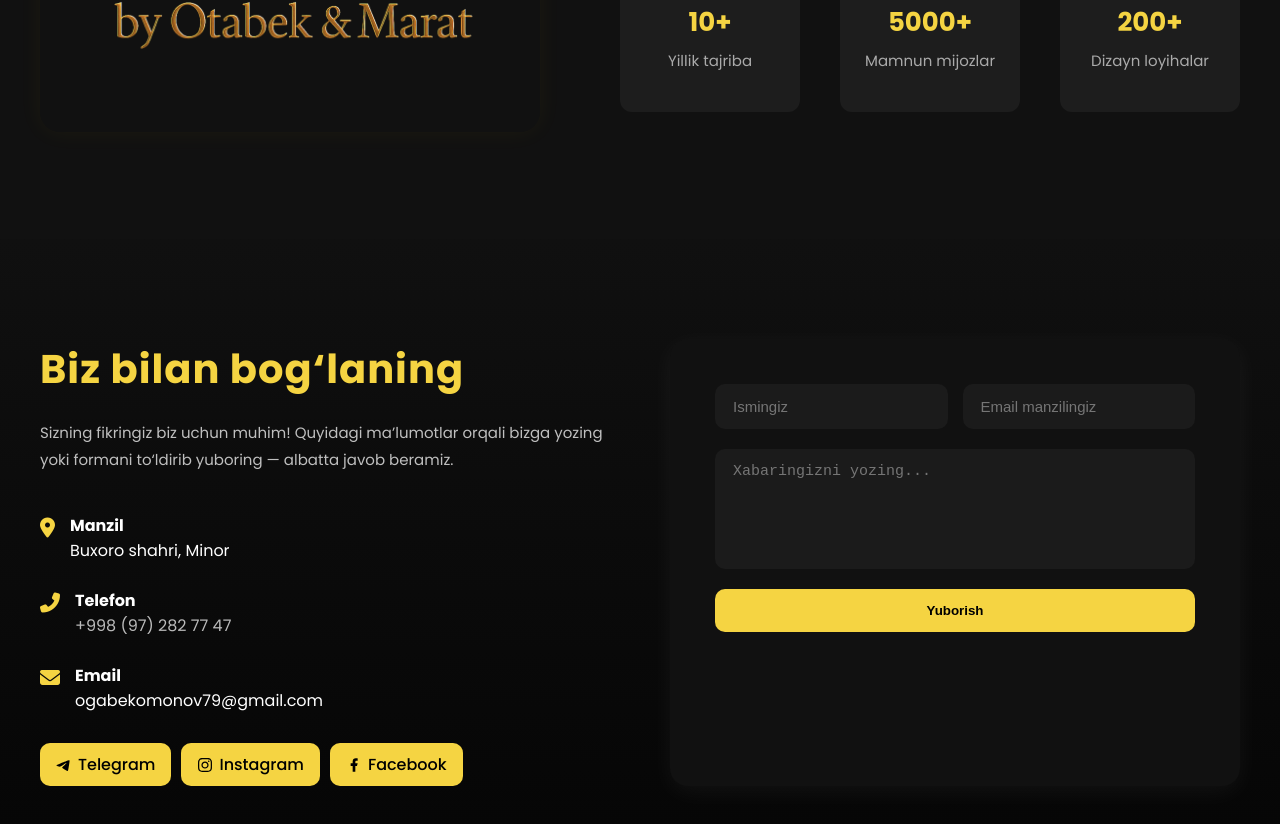
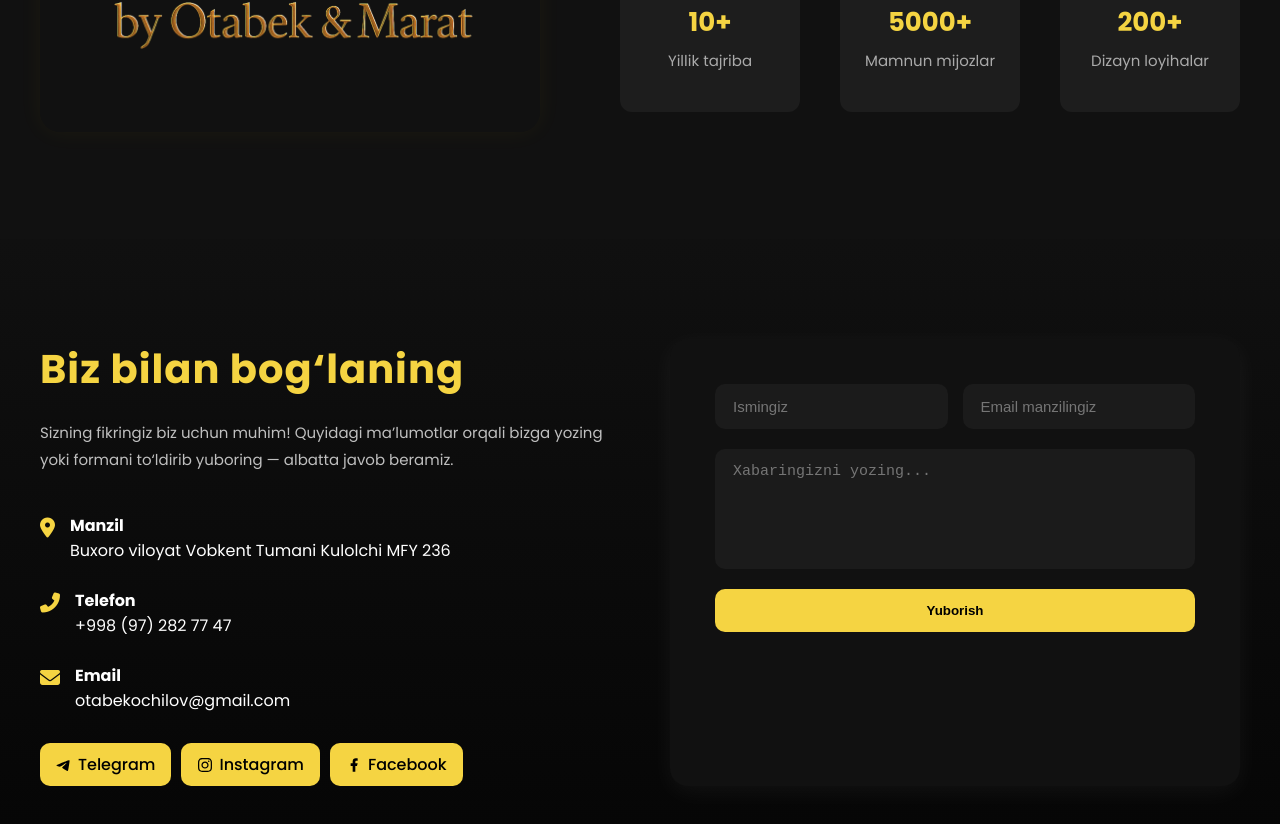
Before and after one commit to amonovdobry07/otabek-marat, a React (Vite) app: page / in a window 1280 px wide. Shown: the part 2072-2896 px from the top of the page. Built offline with nearby package versions, Linux system fonts and the light colour scheme.

Commit message:
all things changed

```diff
--- a/src/components/Contact/Contact.jsx
+++ b/src/components/Contact/Contact.jsx
@@ -22,7 +22,7 @@ const Contact = () => {
         observer.observe(section);
     }, []);
 
-    const{t, i18n} = useTranslation()
+    const { t, i18n } = useTranslation()
     return (
         <section className="contact" id="contact">
             <div className="contact-container">
@@ -38,7 +38,7 @@ const Contact = () => {
                             <i className="fas fa-map-marker-alt"></i>
                             <div>
                                 <h4>{t(`Manzil`)}</h4>
-                                <p>Buxoro shahri, Minor</p>
+                                <p>Buxoro viloyat Vobkent Tumani Kulolchi MFY 236</p>
                             </div>
                         </div>
 
@@ -48,10 +48,10 @@ const Contact = () => {
                                 <h4>{t(`Telefon`)}</h4>
                                 <a
                                     href="tel:+998972827747"
-                                    style={{ color: "#bbb" }}
+                                    style={{ color: "#ffffffff" }}
                                     rel="noopener noreferrer"
                                 >
-                                    +998 (97) 282 77 47
+                                    <p> +998 (97) 282 77 47</p>
                                 </a>
                             </div>
                         </div>
@@ -60,14 +60,14 @@ const Contact = () => {
                             <i className="fas fa-envelope"></i>
                             <div>
                                 <h4>{t(`Email`)}</h4>
-                                <p>ogabekomonov79@gmail.com</p>
+                                <p>otabekochilov@gmail.com</p>
                             </div>
                         </div>
                     </div>
 
                     <div className="social-links">
                         <a
-                            href="https://t.me/Oga_dobry07"
+                            href="https://t.me/joinchat/AAAAAEmnJj9WH6sevO3JHw"
                             target="_blank"
                             rel="noopener noreferrer"
                         >
@@ -75,7 +75,7 @@ const Contact = () => {
                         </a>
 
                         <a
-                            href="https://www.instagram.com/_amonoff_06_/"
+                            href="https://www.instagram.com/"
                             target="_blank"
                             rel="noopener noreferrer"
                         >
--- a/src/components/Header.css
+++ b/src/components/Header.css
@@ -1,5 +1,6 @@
 @import url("https://fonts.googleapis.com/css2?family=Poppins:wght@300;400;500;600;700&family=Lora:wght@400;600;700&display=swap");
 @import url('https://fonts.googleapis.com/css2?family=Inconsolata:wght@200..900&display=swap');
+
 .big_header_background {
     width: 100%;
     height: 100vh;
@@ -9,8 +10,7 @@
 .header_logo_background {
     width: 100%;
     height: 100%;
-    background: url(../assets/ChatGPT\ Image\ 16\ окт.\ 2025\ г.\,\ 08_52_16.png)
-    center center / cover no-repeat;
+    background: url(../assets/ChatGPT\ Image\ 16\ окт.\ 2025\ г.\,\ 08_52_16.png) center center / cover no-repeat;
 }
 
 /* === HEADER NAV === */
@@ -19,7 +19,8 @@
     top: 0;
     left: 0;
     width: 100%;
-    background: rgba(0, 0, 0, 0.6); /* qora shaffof fon */
+    background: rgba(0, 0, 0, 0.6);
+    /* qora shaffof fon */
     backdrop-filter: blur(10px);
     border-bottom: 1px solid rgba(255, 200, 0, 0.2);
     box-shadow: 0 4px 15px rgba(0, 0, 0, 0.3);
@@ -76,6 +77,7 @@
     text-shadow: 0 0 15px rgba(255, 217, 0, 0.778);
     animation: fadeIn 1s ease;
 }
+
 #select {
     font-family: "Montserrat", sans-serif;
     font-optical-sizing: auto;
@@ -97,7 +99,7 @@
     width: 140px;
 }
 
-#select option{
+#select option {
     color: white;
     background-color: #1a1a1a;
     cursor: pointer;
@@ -108,6 +110,7 @@
         opacity: 0;
         transform: translateY(20px);
     }
+
     to {
         opacity: 1;
         transform: translateY(0);
@@ -156,8 +159,7 @@
     justify-content: center;
     text-align: center;
     color: white;
-    animation: fadeIn 1.5s
-    ease-in-out;
+    animation: fadeIn 1.5s ease-in-out;
 }
 
 .big-logo h1 {
@@ -195,14 +197,22 @@
     transform: translateY(-2px);
 }
 
+.close-btn {
+    font-size: 24px;
+    color: white;
+    display: none;
+}
+
 /* === RESPONSIVE === */
 @media screen and (max-width: 992px) {
     .header-container ul li a {
         font-size: 16px;
     }
+
     .header-contact h3 {
         font-size: 12px;
     }
+
 }
 
 @media screen and (max-width: 768px) {
@@ -224,6 +234,12 @@
         visibility: hidden;
     }
 
+    .close-btn {
+        font-size: 44px;
+        color: rgb(255, 251, 0);
+        display: block;
+    }
+
     .header-container ul.active {
         top: 0;
         opacity: 1;
@@ -241,11 +257,13 @@
         color: white;
     }
 }
+
 @media screen and (min-width: 768px) and (max-width: 992px) {
-    .header-container ul li a{
+    .header-container ul li a {
         font-size: 14px;
     }
-    #select{
+
+    #select {
         width: 110px;
         font-size: 12px;
         position: relative;
--- a/src/components/Header.jsx
+++ b/src/components/Header.jsx
@@ -3,7 +3,8 @@ import { FaPhoneFlip } from "react-icons/fa6";
 import { FaBars } from "react-icons/fa";
 import { useState } from "react";
 import "./Header.css"
-import {useTranslation} from "react-i18next";
+import { useTranslation } from "react-i18next";
+import { MdOutlineClose } from "react-icons/md";
 
 const Header = () => {
     const [menuActive, setMenuActive] = useState(false);
@@ -16,7 +17,7 @@ const Header = () => {
         setMenuActive(false);
     };
 
-    const {t, i18n} = useTranslation();
+    const { t, i18n } = useTranslation();
 
     return (
         <header>
@@ -41,6 +42,7 @@ const Header = () => {
                                 <li>
                                     <a href="#contact" onClick={handleLinkClick}>{t(`contact`)}</a>
                                 </li>
+                                <MdOutlineClose className="close-btn" onClick={Change_bar} />
                             </ul>
 
                             <div className="header_bar">
@@ -50,7 +52,7 @@ const Header = () => {
                             <div className="langproviper">
                                 <select
                                     id="select"
-                                    onChange={(e) => {i18n.changeLanguage(e.target.value)}}
+                                    onChange={(e) => { i18n.changeLanguage(e.target.value) }}
                                     defaultValue="uz"
                                 >
                                     <option value="uz">🇺🇿 O'zbek</option>
@@ -65,7 +67,7 @@ const Header = () => {
                         <h1>{t(`ajoyibMebellar`)}</h1>
                         <h3>{t(`qoldaYasalgan`)}</h3>
                         <button>
-                            <a href="https://t.me/joinchat/AAAAAEmnJj9WH6sevO3JHw" rel="noopener noreferrer" target="_blank" style={{color: "black"}}>{t(`mahsulotlarniKorish`)}</a>
+                            <a href="https://t.me/joinchat/AAAAAEmnJj9WH6sevO3JHw" rel="noopener noreferrer" target="_blank" style={{ color: "black" }}>{t(`mahsulotlarniKorish`)}</a>
                         </button>
                     </div>
                 </div>
--- a/src/components/Tavarlar/Tavarlar.css
+++ b/src/components/Tavarlar/Tavarlar.css
@@ -133,7 +133,6 @@
 }
 
 .koproq-btn:hover {
-  background: linear-gradient(135deg, #ffe259, #ffa751);
   transform: scale(1.08);
 }
 
--- a/src/components/Tavarlar/Tavarlar.jsx
+++ b/src/components/Tavarlar/Tavarlar.jsx
@@ -16,20 +16,20 @@ const Mahsulotlar = () => {
   const [koproq, setKoproq] = useState(false); // bosilganda true bo‘ladi
   const { t, i18n } = useTranslation();
   const mahsulotlar = [
-    { id: 1, nomi: t(`qulayYotoq`), narx: "1 200 000 "+t(`som`), rasm: image4 },
-    { id: 2, nomi: t(`yogochStol`), narx: "3 800 000 "+t(`som`), rasm: image1 },
+    { id: 1, nomi: t(`qulayYotoq`), narx: "1 200 000 " + t(`som`), rasm: image4 },
+    { id: 2, nomi: t(`yogochStol`), narx: "3 800 000 " + t(`som`), rasm: image1 },
     {
       id: 3,
       nomi: t(`oshxonaNaborToplami`),
-      narx: "4 500 000 "+t(`som`),
+      narx: "4 500 000 " + t(`som`),
       rasm: image2,
     },
-    { id: 4, nomi: t(`spalniy`), narx: "1 800 000"+t(`som`), rasm: image3 },
-    { id: 5, nomi: t(`kiyimJavon`), narx: "5 200 000 "+t(`som`), rasm: image5 },
-    { id: 6, nomi: t(`oshxonaNabori`), narx: "2 900 000 "+t(`som`), rasm: image6 },
-    { id: 7, nomi: t(`oshxonaMebel`), narx: "1 000 000 "+t(`som`), rasm: image7 },
-    { id: 8, nomi: t(`oshxonaNabor`), narx: "3 200 000 "+t(`som`), rasm: image8 },
-    { id: 9, nomi: t(`oshxonaDivani`), narx: "3 200 000 "+t(`som`), rasm: image9 },
+    { id: 4, nomi: t(`spalniy`), narx: "1 800 000" + t(`som`), rasm: image3 },
+    { id: 5, nomi: t(`kiyimJavon`), narx: "5 200 000 " + t(`som`), rasm: image5 },
+    { id: 6, nomi: t(`oshxonaNabori`), narx: "2 900 000 " + t(`som`), rasm: image6 },
+    { id: 7, nomi: t(`oshxonaMebel`), narx: "1 000 000 " + t(`som`), rasm: image7 },
+    { id: 8, nomi: t(`oshxonaNabor`), narx: "3 200 000 " + t(`som`), rasm: image8 },
+    { id: 9, nomi: t(`oshxonaDivani`), narx: "3 200 000 " + t(`som`), rasm: image9 },
   ];
 
   // dastlab 4 ta chiqadi
@@ -64,7 +64,7 @@ const Mahsulotlar = () => {
             <div className="rasm-quti">
               <img src={m.rasm} alt={m.nomi} />
               <div className="overlay">
-                <button>{t(`korish`)}</button>
+
               </div>
             </div>
             <div className="mahsulot-info">
```
